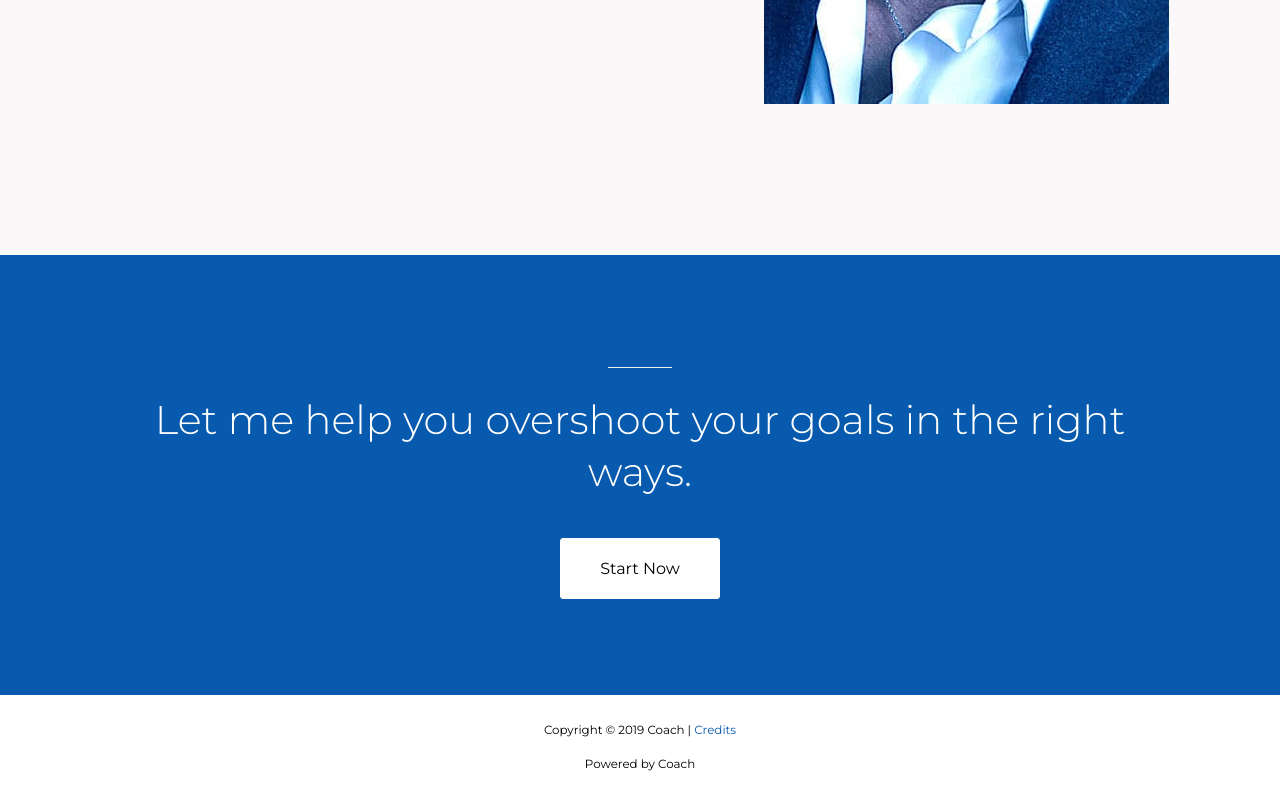
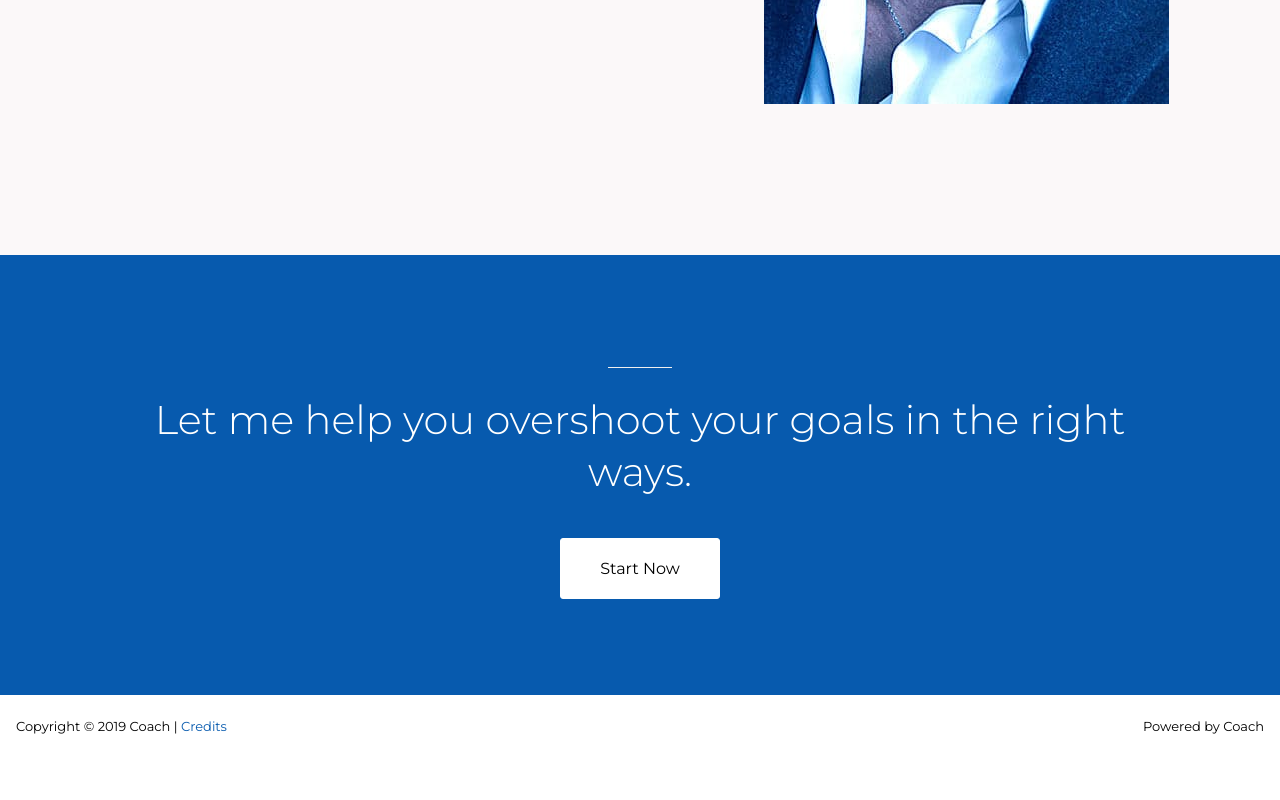
Before and after one commit to Ozolao/steven-bell, a website: page app/index.html in a window 1280 px wide. Shown: the part 3449-4249 px from the top of the page. After the commit the page ends 4207 px from the top, so only its background shows below. Drawn offline with nearby package versions, Linux system fonts and the light colour scheme; files that its build step writes are made by us from their sources.

Commit message:
footer desktop done

```diff
--- a/app/styles/_footer.scss
+++ b/app/styles/_footer.scss
@@ -31,3 +31,20 @@
     }
   }
 }
+
+
+
+// ===================================
+// ===================================
+// ===================================
+@media only screen and (min-width: 760px) {
+  .footer {
+    display        : flex;
+    justify-content: space-between;
+    padding        : .4rem 1rem;
+
+    p {
+      font-size: .8125rem;
+    }
+  }
+}
```
